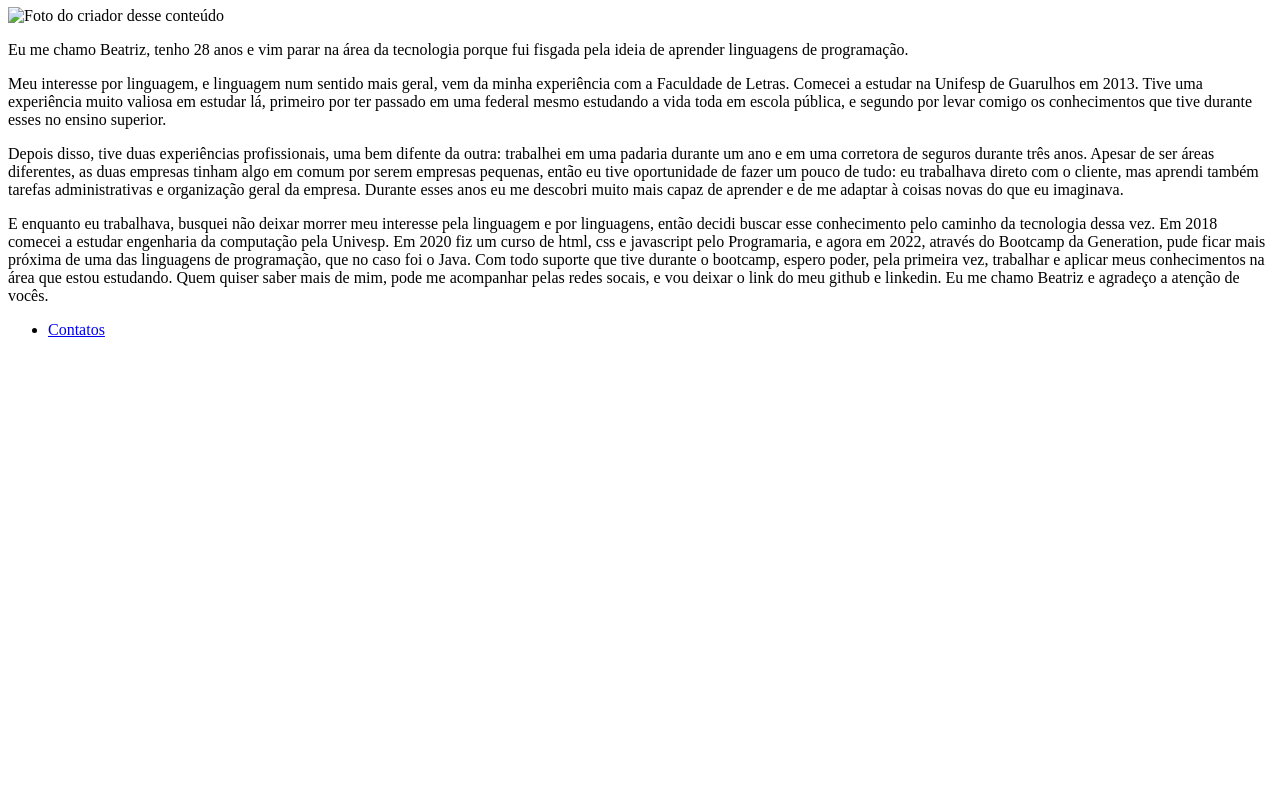
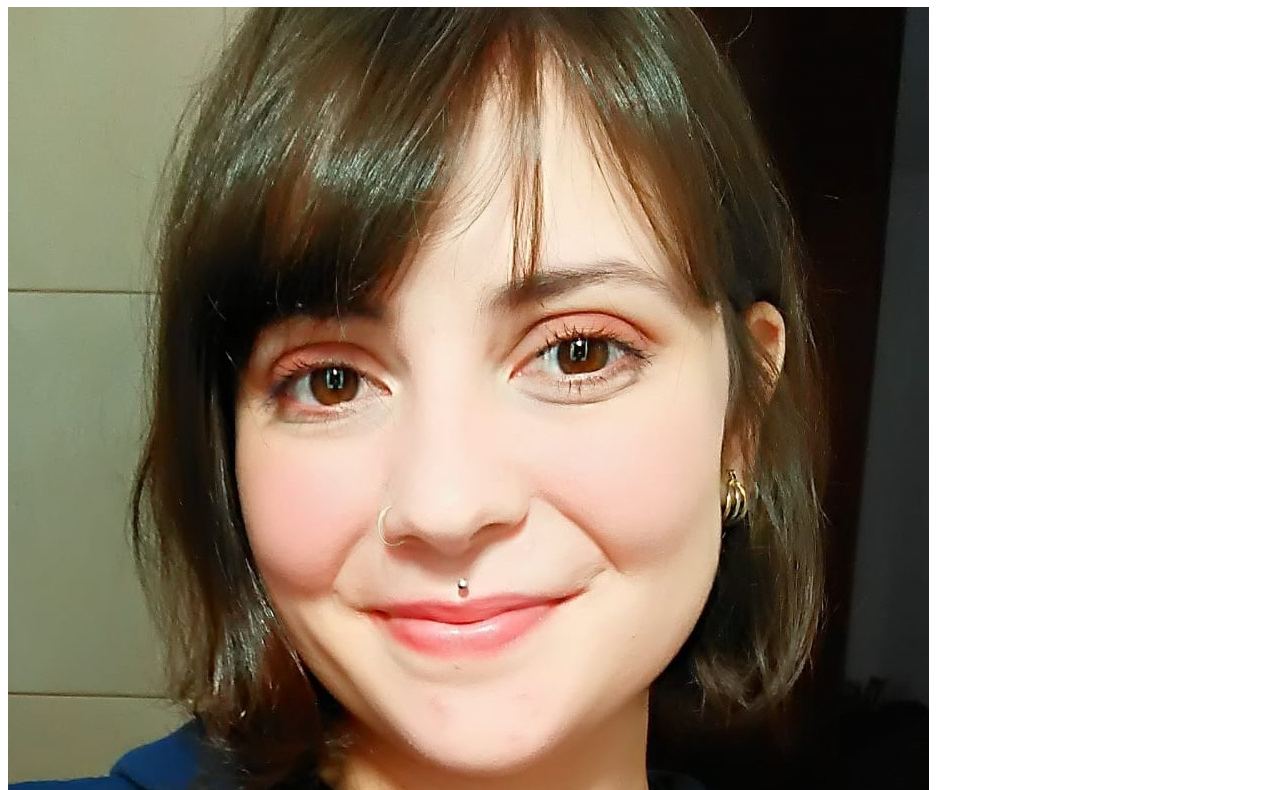
Before and after one commit to bialocatelli/generation_frontend, a plain HTML site: page index.html in a window 1280 px wide. Shown: the part 73-863 px from the top of the page. Before the commit the page ends 800 px from the top, so only its background shows below. Drawn offline with Linux system fonts and the light colour scheme.

Commit message:
Subindo atividade de HTML

```diff
--- a/index.html
+++ b/index.html
@@ -9,7 +9,7 @@
 
     <body>
         <h1>Pitch - Beatriz Locatelli</h1>
-        <img src="assets/img/Perfil.jpeg" alt="Foto do criador desse conteúdo">
+        <img src="assets/Perfil.jpeg" alt="Foto do criador desse conteúdo">
 
         <p>Eu me chamo Beatriz, tenho 28 anos e vim parar na área da tecnologia porque fui fisgada pela ideia de
             aprender linguagens de programação.</p>
```
